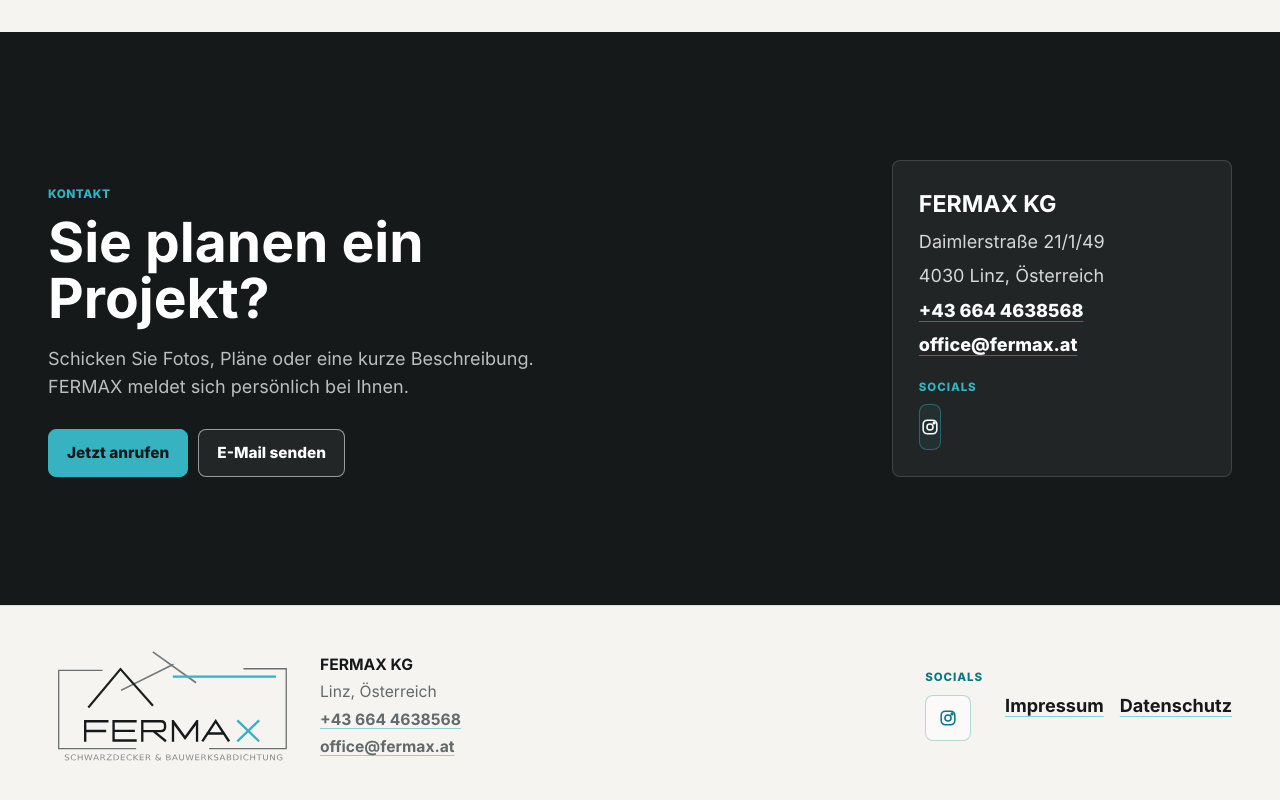
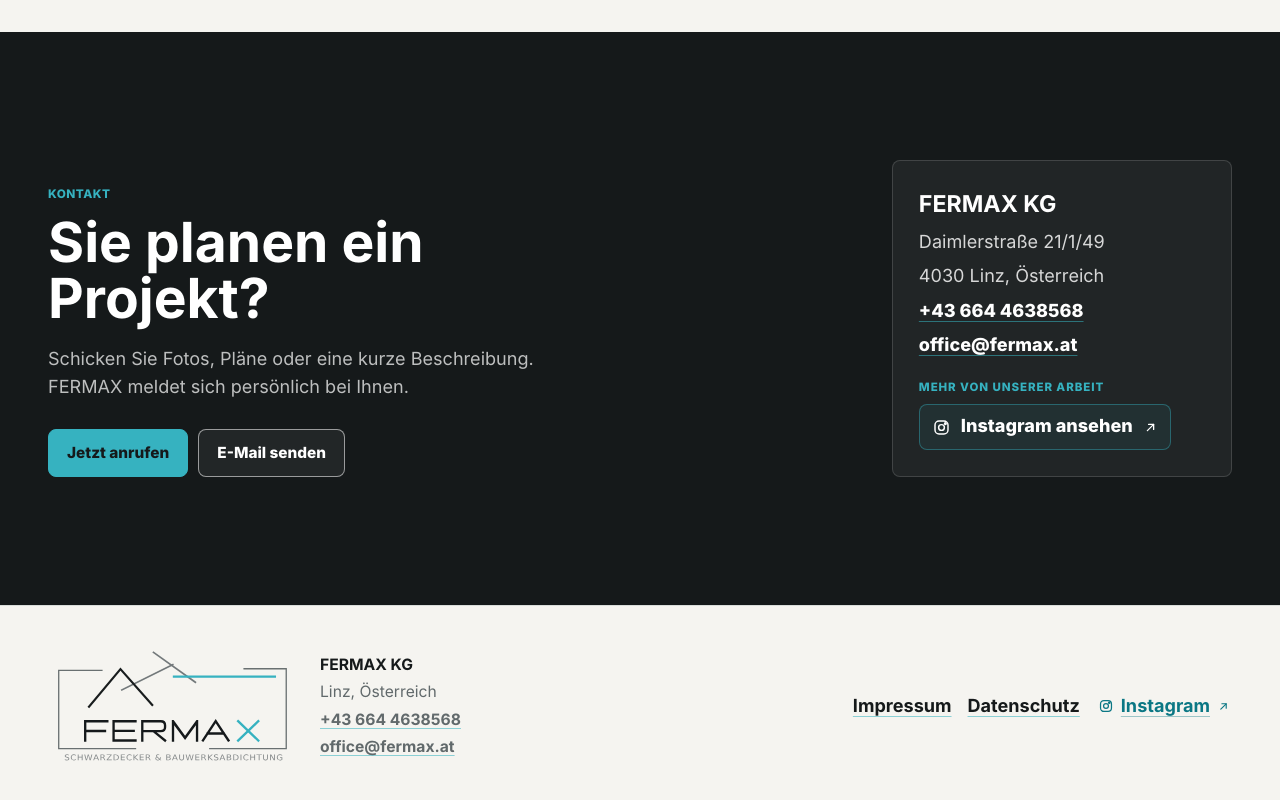
Before and after one commit to jonas201422/fermax, a website built with Vite: page index.html in a window 1280 px wide. Shown: the part 4977-5777 px from the top of the page. Built offline with nearby package versions, Linux system fonts and the light colour scheme.

Commit message:
Polish Instagram contact and footer links

```diff
--- a/index.html
+++ b/index.html
@@ -300,12 +300,17 @@
             <a href="tel:+436644638568">+43 664 4638568</a>
             <a href="mailto:office@fermax.at">office@fermax.at</a>
             <span class="social-group">
-              <span class="social-label">Socials</span>
-              <a class="social-icon" href="https://www.instagram.com/fermax.dach/" target="_blank" rel="noopener noreferrer" aria-label="FERMAX KG auf Instagram öffnen">
-                <svg aria-hidden="true" viewBox="0 0 24 24" width="20" height="20" focusable="false">
+              <span class="social-label">Mehr von unserer Arbeit</span>
+              <a class="instagram-action" href="https://www.instagram.com/fermax.dach/" target="_blank" rel="noopener noreferrer" aria-label="FERMAX KG auf Instagram ansehen">
+                <svg aria-hidden="true" viewBox="0 0 24 24" width="19" height="19" focusable="false">
                   <rect x="3.8" y="3.8" width="16.4" height="16.4" rx="5.1"></rect>
                   <circle cx="12" cy="12" r="3.65"></circle>
                   <circle cx="16.9" cy="7.1" r="1.05"></circle>
+                </svg>
+                <span>Instagram ansehen</span>
+                <svg class="external-icon" aria-hidden="true" viewBox="0 0 24 24" width="15" height="15" focusable="false">
+                  <path d="M7 17 17 7"></path>
+                  <path d="M9 7h8v8"></path>
                 </svg>
               </a>
             </span>
@@ -325,19 +330,21 @@
           <a href="tel:+436644638568">+43 664 4638568</a>
           <a href="mailto:office@fermax.at">office@fermax.at</a>
         </div>
-        <div class="footer-socials" aria-label="Socials">
-          <span>Socials</span>
-          <a class="social-icon social-icon-light" href="https://www.instagram.com/fermax.dach/" target="_blank" rel="noopener noreferrer" aria-label="FERMAX KG auf Instagram öffnen">
-            <svg aria-hidden="true" viewBox="0 0 24 24" width="20" height="20" focusable="false">
+        <nav class="footer-nav" aria-label="Rechtliches">
+          <a href="/impressum/">Impressum</a>
+          <a href="/datenschutz/">Datenschutz</a>
+          <a class="footer-instagram" href="https://www.instagram.com/fermax.dach/" target="_blank" rel="noopener noreferrer" aria-label="FERMAX KG auf Instagram ansehen">
+            <svg aria-hidden="true" viewBox="0 0 24 24" width="16" height="16" focusable="false">
               <rect x="3.8" y="3.8" width="16.4" height="16.4" rx="5.1"></rect>
               <circle cx="12" cy="12" r="3.65"></circle>
               <circle cx="16.9" cy="7.1" r="1.05"></circle>
             </svg>
+            <span>Instagram</span>
+            <svg class="external-icon" aria-hidden="true" viewBox="0 0 24 24" width="13" height="13" focusable="false">
+              <path d="M7 17 17 7"></path>
+              <path d="M9 7h8v8"></path>
+            </svg>
           </a>
-        </div>
-        <nav class="footer-nav" aria-label="Rechtliches">
-          <a href="/impressum/">Impressum</a>
-          <a href="/datenschutz/">Datenschutz</a>
         </nav>
       </div>
     </footer>
--- a/src/styles.css
+++ b/src/styles.css
@@ -777,15 +777,13 @@ p {
   font-weight: 760;
 }
 
-.social-group,
-.footer-socials {
+.social-group {
   display: grid;
   gap: 10px;
   margin-top: 16px;
 }
 
-.social-label,
-.footer-socials span {
+.social-label {
   color: var(--accent);
   font-size: 0.72rem;
   font-weight: 820;
@@ -794,33 +792,42 @@ p {
   text-transform: uppercase;
 }
 
-.social-icon {
-  width: 46px;
-  height: 46px;
+.instagram-action {
+  min-height: 46px;
+  width: fit-content;
   display: inline-flex;
   align-items: center;
   justify-content: center;
+  gap: 10px;
+  padding: 10px 12px;
   border: 1px solid rgba(54, 178, 192, 0.42);
   border-radius: var(--radius);
   background: rgba(54, 178, 192, 0.08);
   color: var(--white);
+  line-height: 1.1;
   text-decoration: none;
   transition: transform 160ms ease, border-color 160ms ease, background 160ms ease;
 }
 
-.social-icon:hover {
+.instagram-action:hover {
   transform: translateY(-1px);
   border-color: rgba(54, 178, 192, 0.78);
   background: rgba(54, 178, 192, 0.13);
 }
 
-.social-icon svg {
+.instagram-action svg,
+.footer-instagram svg {
   flex: 0 0 auto;
   fill: none;
   stroke: currentColor;
   stroke-width: 1.85;
   stroke-linecap: round;
   stroke-linejoin: round;
+}
+
+.instagram-action .external-icon,
+.footer-instagram .external-icon {
+  stroke-width: 2.1;
 }
 
 .site-footer {
@@ -854,6 +861,7 @@ p {
 .footer-nav {
   display: flex;
   flex-wrap: wrap;
+  align-items: center;
   gap: 16px;
 }
 
@@ -862,23 +870,19 @@ p {
   font-weight: 720;
 }
 
-.footer-socials {
-  margin-top: 0;
+.footer-instagram {
+  min-height: 44px;
+  display: inline-flex;
+  align-items: center;
+  gap: 7px;
+  padding: 0 2px;
+  color: var(--accent-on-light);
+  text-decoration-color: rgba(11, 119, 132, 0.38);
 }
 
-.footer-socials span {
-  color: var(--accent-on-light);
-}
-
-.social-icon-light {
-  border: 1px solid rgba(11, 119, 132, 0.28);
-  color: var(--accent-on-light);
-  background: rgba(255, 255, 255, 0.56);
-}
-
-.social-icon-light:hover {
-  border-color: rgba(11, 119, 132, 0.52);
-  background: rgba(11, 119, 132, 0.08);
+.footer-instagram:hover {
+  color: var(--ink);
+  text-decoration-color: var(--accent-on-light);
 }
 
 .mobile-action-bar {
@@ -1250,7 +1254,7 @@ p {
   }
 
   .footer-inner {
-    grid-template-columns: auto minmax(220px, 1fr) auto auto;
+    grid-template-columns: auto minmax(220px, 1fr) auto;
     align-items: center;
   }
 
```
